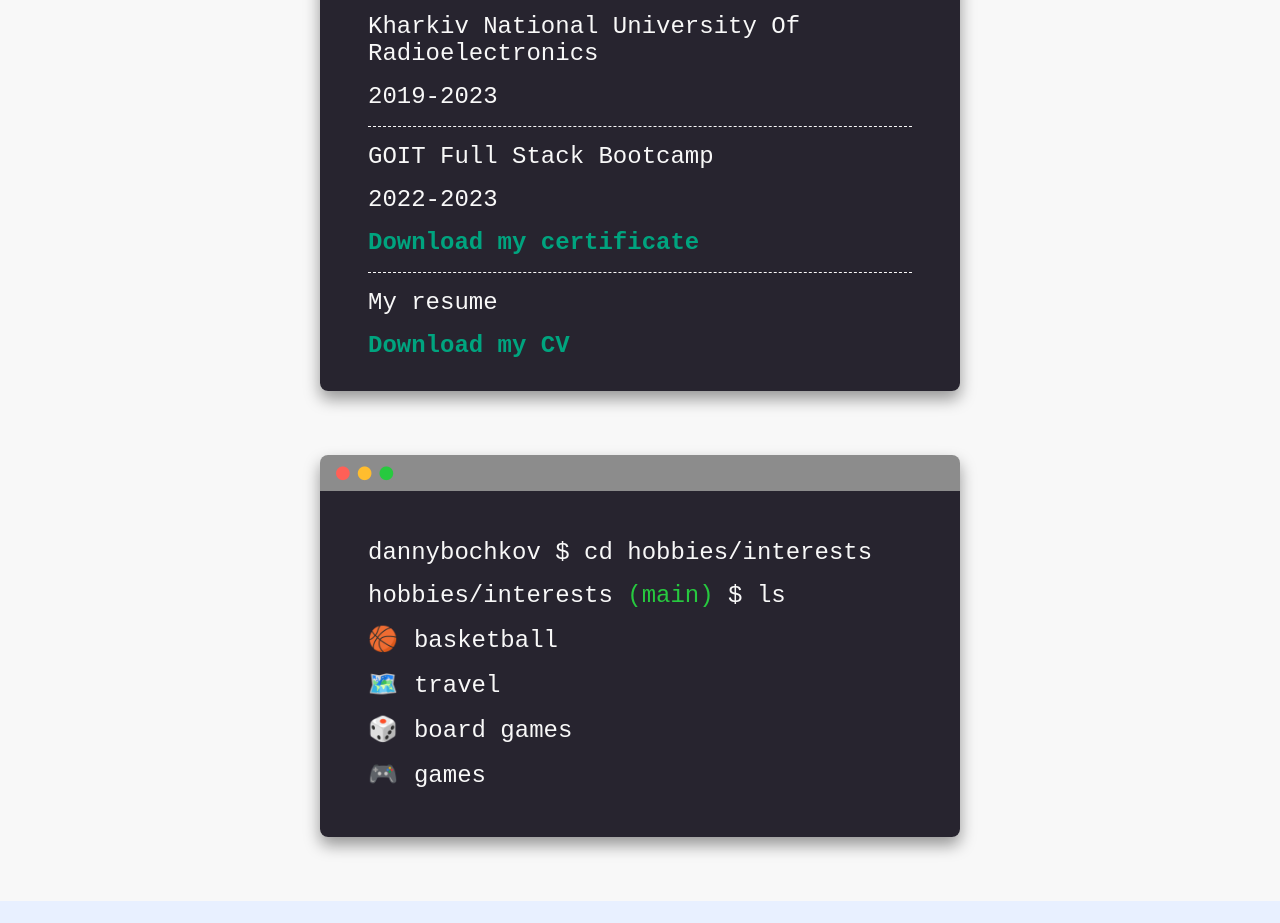
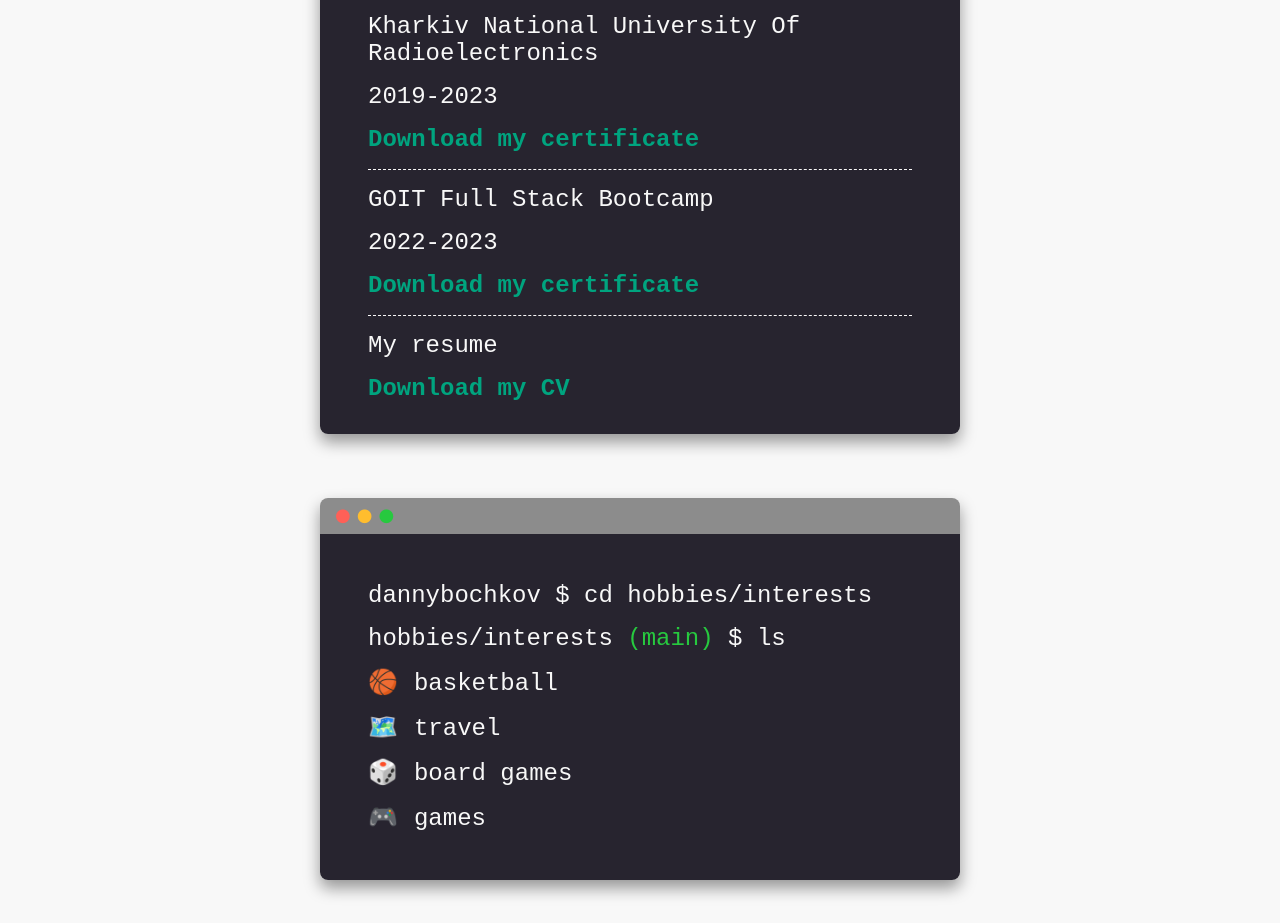
Before and after one commit to Danil-Bochkov/my-portfolio-website, a React (Create React App) app: page /about in a window 1280 px wide. Shown: the part 1640-2563 px from the top of the page. Before the commit the page ends 2541 px from the top, so only its background shows below. Built offline with nearby package versions, Linux system fonts and the light colour scheme.

Commit message:
add certificate from university

```diff
--- a/src/components/About/About.jsx
+++ b/src/components/About/About.jsx
@@ -2,10 +2,12 @@ import { motion } from "framer-motion";
 import { Box } from "@mui/material";
 import { data } from "../../Data/data";
 import Terminal from "./Terminal";
-import myCertificate from '../../files/certificate.pdf'
+import myCertificateOfUniversity from "../../files/certificateFromUniversity.pdf";
+import myCertificate from "../../files/certificate.pdf";
 import myCv from "../../files/cv.pdf";
-import cvPic from '../../images/cv.png'
-import certificatePic from '../../images/certificate.png'
+import cvPic from "../../images/cv.png";
+import certificatePic from "../../images/certificate.png";
+import certifUniverPic from "../../images/certificateOfUniversity.png";
 import Style from "./About.module.scss";
 
 export default function About() {
@@ -86,12 +88,21 @@ export default function About() {
           Kharkiv National University Of Radioelectronics
         </p>
         <p style={{ color: data.baseColor }}> 2019-2023</p>
+        <p className={Style.pictureOfFile}>
+          <img src={certifUniverPic} alt="Certificate preview" />
+          <a
+            href={myCertificateOfUniversity}
+            download="danny-bochkov-certificate"
+          >
+            Download my certificate
+          </a>
+        </p>
         <p style={{ color: data.baseColor }} className={Style.line}></p>
         <p style={{ color: data.baseColor }}> GOIT Full Stack Bootcamp</p>
         <p style={{ color: data.baseColor }}> 2022-2023</p>
         <p className={Style.pictureOfFile}>
           <img src={certificatePic} alt="Certificate preview" />
-          <a href={myCertificate} download="danny-bochkov-certificate" >
+          <a href={myCertificate} download="danny-bochkov-certificate">
             Download my certificate
           </a>
         </p>
@@ -99,7 +110,7 @@ export default function About() {
         <p style={{ color: data.baseColor }}> My resume</p>
         <p className={Style.pictureOfFile}>
           <img src={cvPic} alt="CV preview" />
-          <a href={myCv} download="danny-bochkov-cv" >
+          <a href={myCv} download="danny-bochkov-cv">
             Download my CV
           </a>
         </p>
```
Also changed, not shown: src/images/certificateOfUniversity.png (added), 1 other file (tests, documents, lock files or other folders).
